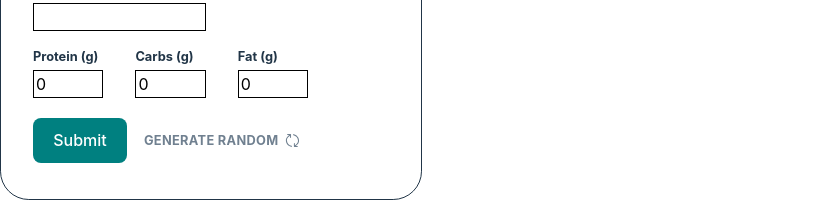
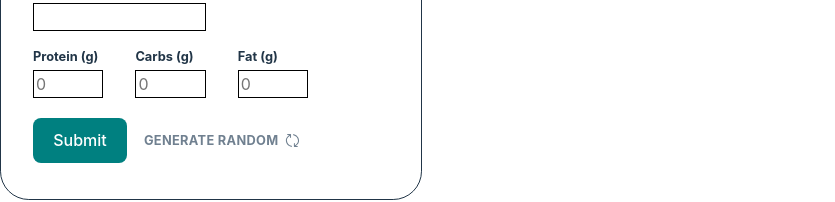
Before and after one commit to jamiepaul/nutri-nerd, a React (Vite) app: page / in a window 1280 px wide. Shown: the part 357-559 px from the top of the page, without its empty margins (0-835 px from the left). Built offline with nearby package versions, Linux system fonts and the light colour scheme.

Commit message:
add placeholder and clear number inputs in form when state value is 0

```diff
--- a/src/components/FormAddMacros/FormAddMacros.tsx
+++ b/src/components/FormAddMacros/FormAddMacros.tsx
@@ -3,9 +3,10 @@ import { useMacrosContext } from '../MacrosContext/MacrosContext';
 import { random } from '../../helpers/math.helpers';
 import { SymbolIcon } from '@radix-ui/react-icons';
 import styles from './FormAddMacros.module.css';
+import { MacrosContextState } from '../MacrosContext/types';
 
 const FormAddMacros = (): JSX.Element => {
-	const { addEntry } = useMacrosContext();
+	const { addEntry }: MacrosContextState = useMacrosContext();
 	const [date, setDate] = useState('');
 	const [protein, setProtein] = useState(0);
 	const [carbs, setCarbs] = useState(0);
@@ -57,36 +58,45 @@ const FormAddMacros = (): JSX.Element => {
 						<label htmlFor="protein">Protein (g)</label>
 						<input
 							type="number"
-							min="0"
 							id="protein"
 							name="protein"
 							required
-							value={protein}
-							onChange={(e) => setProtein(e.target.valueAsNumber)}
+							min="0"
+							placeholder="0"
+							value={protein === 0 ? '' : protein}
+							onChange={(e) =>
+								setProtein(e.target.valueAsNumber || 0)
+							}
 						/>
 					</div>
 					<div className={styles.field}>
 						<label htmlFor="carbs">Carbs (g)</label>
 						<input
 							type="number"
-							min="0"
 							id="carbs"
 							name="carbs"
 							required
-							value={carbs}
-							onChange={(e) => setCarbs(e.target.valueAsNumber)}
+							min="0"
+							placeholder="0"
+							value={carbs === 0 ? '' : carbs}
+							onChange={(e) =>
+								setCarbs(e.target.valueAsNumber || 0)
+							}
 						/>
 					</div>
 					<div className={styles.field}>
 						<label htmlFor="fat">Fat (g)</label>
 						<input
 							type="number"
-							min="0"
 							id="fat"
 							name="fat"
 							required
-							value={fat}
-							onChange={(e) => setFat(e.target.valueAsNumber)}
+							min="0"
+							placeholder="0"
+							value={fat === 0 ? '' : fat}
+							onChange={(e) =>
+								setFat(e.target.valueAsNumber || 0)
+							}
 						/>
 					</div>
 				</div>
@@ -97,6 +107,7 @@ const FormAddMacros = (): JSX.Element => {
 						type="button"
 						className={styles['btn-random']}
 						onClick={addRandomEntry}
+						aria-label="Generate a random macro entry"
 					>
 						Generate Random
 						<SymbolIcon />
```
